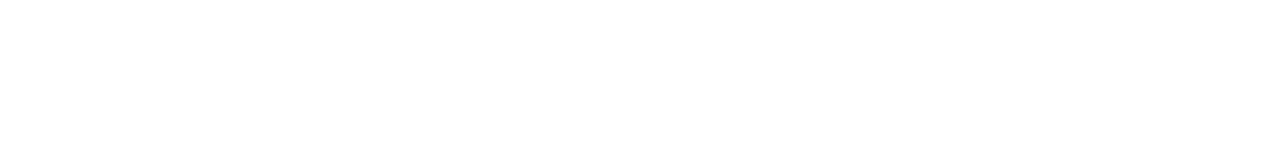
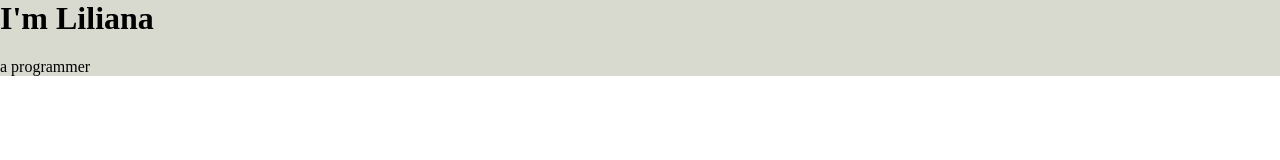
Before and after one commit to Lreyes4/css_site, a plain HTML site: page index.html in a window 1280 px wide. Drawn offline with Linux system fonts and the light colour scheme.

Commit message:
added styling to heading

```diff
--- a/index.html
+++ b/index.html
@@ -9,6 +9,10 @@
     <title>Document</title>
 </head>
 <body>
+    <div class="">
+        <h1>I'm Liliana</h1>
+        <p>a programmer</p>
+    </div>
 
 </body>
 </html>
--- a/style.css
+++ b/style.css
@@ -0,0 +1,12 @@
+div {
+    background-color: #D8D9CF;
+
+}
+
+body {
+    margin: 0px;
+}
+
+h1 {
+    margin-top: 0px;
+}
```
